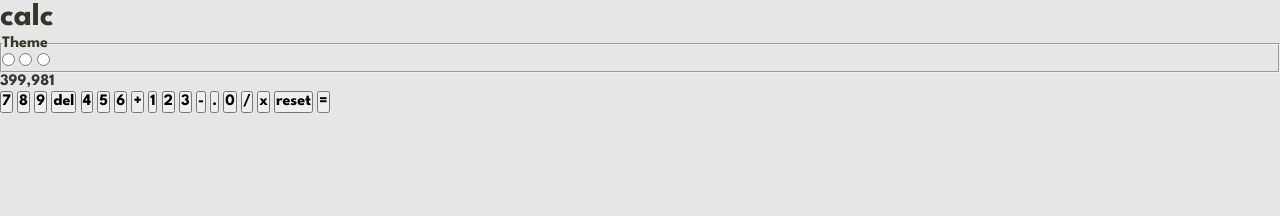
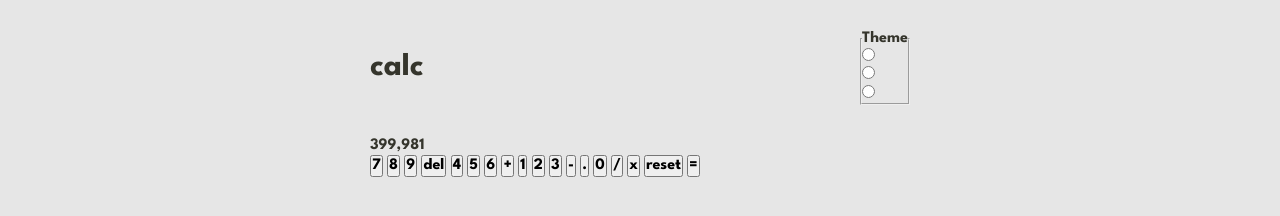
Before and after one commit to karolbanat/fem-calculator-app, a website: page index.html in a window 1280 px wide. Drawn offline with Linux system fonts and the light colour scheme.

Commit message:
Basic layout setup

```diff
--- a/index.html
+++ b/index.html
@@ -25,12 +25,18 @@
         <form class="theme-switcher">
           <fieldset class="flex-centered">
             <legend class="theme-switcher__label">Theme</legend>
+            <div class="theme-switcher__input-container">
               <input type="radio" name="theme" value="dark" id="theme-dark" class="theme-switcher__radio-btn">
               <label for="theme-dark" class="visually-hidden">1 (dark theme)</label>
+            </div>
+            <div class="theme-switcher__input-container">
               <input type="radio" name="theme" value="light" id="theme-light" class="theme-switcher__radio-btn">
               <label for="theme-light" class="visually-hidden">2 (light theme)</label>
+            </div>
+            <div class="theme-switcher__input-container">
               <input type="radio" name="theme" value="fancy" id="theme-fancy" class="theme-switcher__radio-btn">
               <label for="theme-fancy" class="visually-hidden">3 (fancy theme)</label>
+            </div>
           </fieldset>
         </form>
       </div>
--- a/src/sass/base/_base.scss
+++ b/src/sass/base/_base.scss
@@ -1,6 +1,11 @@
 @use '../abstracts/mixins' as mxn;
 
 body {
+	display: flex;
+	flex-direction: column;
+	justify-items: center;
+	gap: 3.2rem;
+	padding-block: 3rem;
 	font-family: var(--ff-primary);
 	font-weight: var(--fw-700);
 	color: var(--body-copy);
--- /dev/null
+++ b/src/sass/layout/_container.scss
@@ -0,0 +1,8 @@
+@use '../abstracts/mixins' as mxn;
+
+.container {
+	--max-width: 54rem;
+	--padding-inline: 2.4rem;
+	margin-inline: auto;
+	width: min(var(--max-width), 100% - 2 * var(--padding-inline));
+}
--- /dev/null
+++ b/src/sass/layout/_flex.scss
@@ -0,0 +1,6 @@
+.flex-between-centered {
+	display: flex;
+	justify-content: space-between;
+	align-items: center;
+	gap: var(--flex-between-spacer, 1em);
+}
--- a/src/sass/layout/_flow.scss
+++ /dev/null
@@ -1,3 +0,0 @@
-.flow > * + * {
-	margin-top: var(--flow-spacer, 1em);
-}
--- a/src/sass/layout/_index.scss
+++ b/src/sass/layout/_index.scss
@@ -1 +1,2 @@
-@forward './flow';
+@forward './container';
+@forward './flex';
```
Also changed, not shown: dist/css/main.min.css. Lines whose indentation alone changed are shown as unchanged.
